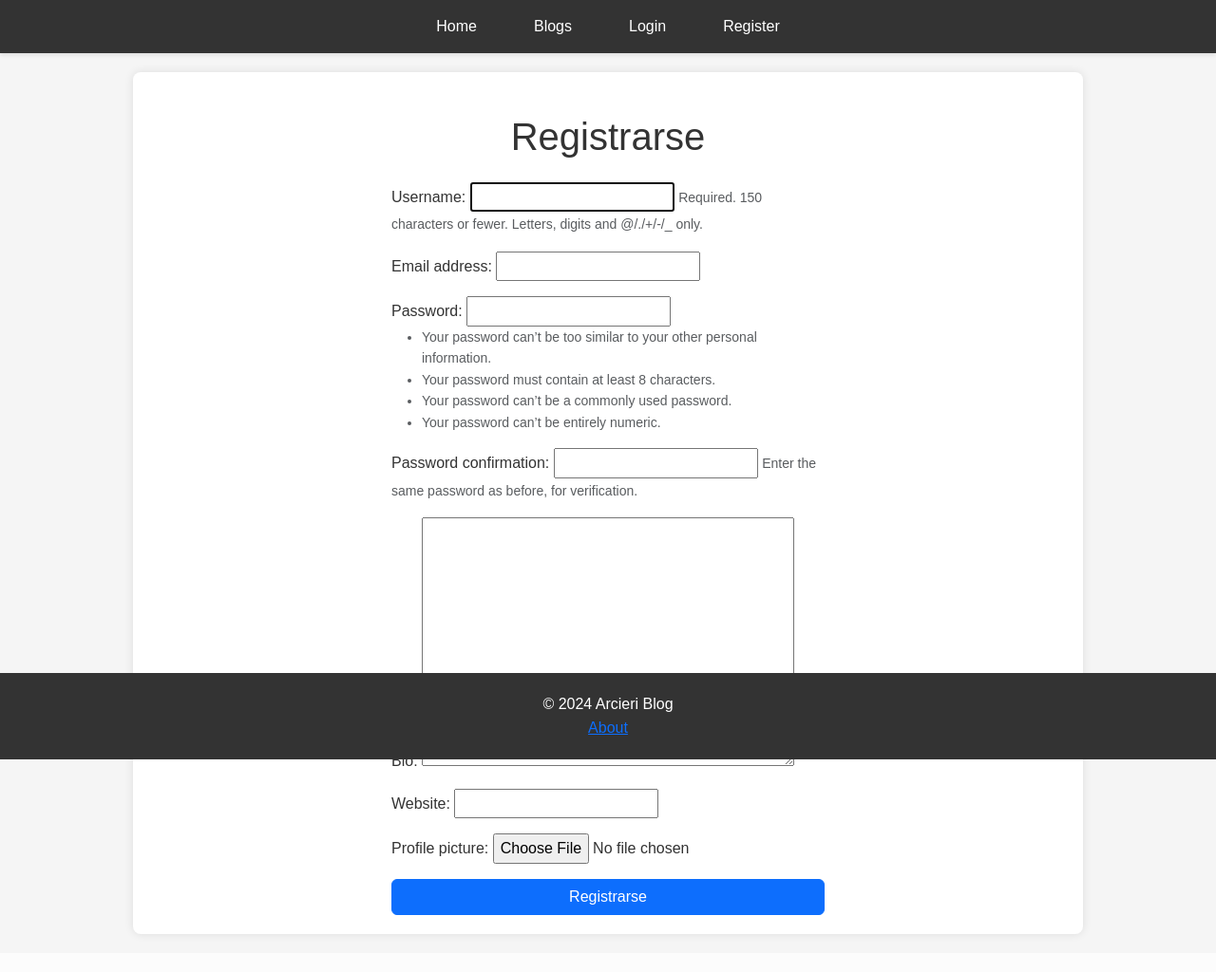
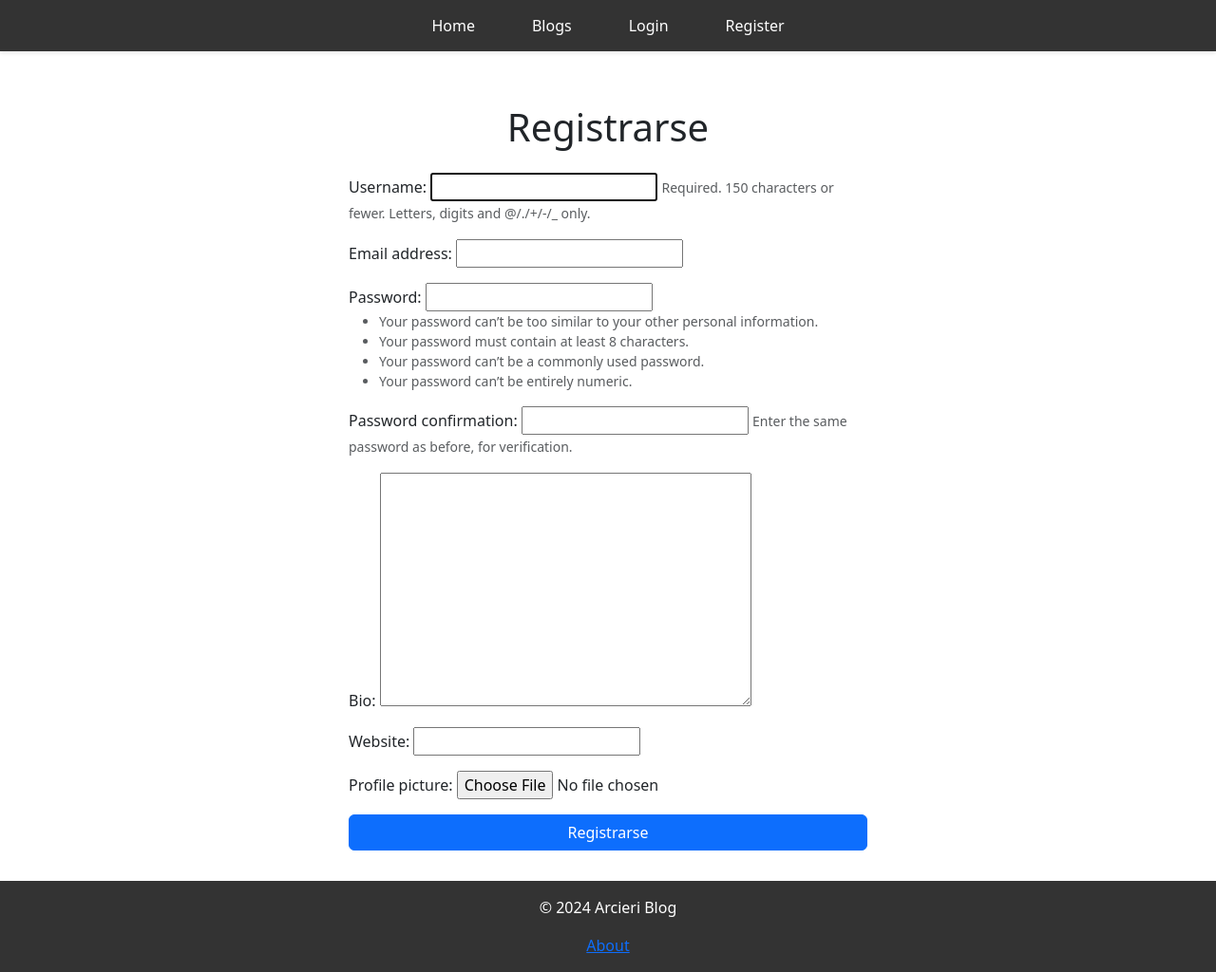
Before and after one commit to Juliet-arcieri/Entrega-Final, a Django app: page /accounts/signup/ in a window 1280 px wide. Shown: the whole page at 95% size. Before the commit the page ends 987 px from the top, so only its background shows below. Run offline with Django 5.2, Linux system fonts and the light colour scheme.

Commit message:
arreglamos el footer

```diff
--- a/blog/templates/blog/base.html
+++ b/blog/templates/blog/base.html
@@ -9,15 +9,7 @@
     <!-- Agregar Bootstrap CSS -->
     <link href="https://cdn.jsdelivr.net/npm/bootstrap@5.3.0/dist/css/bootstrap.min.css" rel="stylesheet">
     <style>
-        body {
-            font-family: 'Arial', sans-serif;
-            margin: 0;
-            padding: 0;
-            background-color: #f5f5f5;
-            color: #333;
-            line-height: 1.6;
-        }
-
+        /* Estilos adicionales específicos para este documento */
         header {
             background-color: #333;
             padding: 15px;
@@ -58,29 +50,7 @@
             display: inline;
         }
 
-        main {
-            max-width: 1000px;
-            margin: 20px auto;
-            padding: 20px;
-            background-color: #fff;
-            border-radius: 8px;
-            box-shadow: 0 0 10px rgba(0, 0, 0, 0.1);
-        }
 
-        footer {
-            text-align: center;
-            padding: 20px;
-            background-color: #333;
-            color: #fff;
-        }
-
-        footer p {
-            margin: 0;
-        }
-
-        footer .btn {
-            margin-top: 10px;
-        }
     </style>
 </head>
 <body>
--- a/blog/templates/blog/home.html
+++ b/blog/templates/blog/home.html
@@ -5,7 +5,7 @@
 
 {% block content %}
     <h1>Bienvenidos al blog de Juli</h1>
-    <p>un espacio para interconectarnos</p>
+    <p>Un espacio para interconectarnos</p>
     <div class="home-image-container">
         <img src="{% static 'images/home_image.png' %}" alt="Home Image">
     </div>
--- a/static/styles/main.css
+++ b/static/styles/main.css
@@ -1,3 +1,4 @@
+/* main.css */
 body {
     font-family: Arial, sans-serif;
     margin: 0;
@@ -40,42 +41,17 @@ footer {
     color: #fff;
     text-align: center;
     padding: 1rem;
-    position: absolute;
-    width: 100%;
-    bottom: 0;
 }
-
-.content-short {
-    overflow: hidden;
-    text-overflow: ellipsis;
-    white-space: nowrap;
-}
-
-.content {
-    position: relative;
-}
-
-.btn-link {
-    padding: 0;
-    font-size: 14px;
-    color: #007bff;
-    text-decoration: none;
-}
-
-.btn-link:hover {
-    text-decoration: underline;
-}
-
 .home-image-container {
-    text-align: center; /* Centra la imagen en su contenedor */
-    margin: 50px 150px; /* Añade margen arriba y abajo */
-    max-width: 100%; /* Asegura que el contenedor no exceda el ancho del contenedor padre */
-    overflow: hidden; /* Oculta cualquier parte de la imagen que se desborde del contenedor */
+    display: flex;
+    justify-content: center;
+    align-items: center;
+    overflow: hidden; /* Para asegurarte de que no haya desplazamiento inesperado */
 }
 
 .home-image-container img {
-    max-width: 100%; /* Asegura que la imagen no exceda el ancho del contenedor */
-    height: auto; /* Mantiene la proporción original de la imagen */
-    display: block; /* Asegura que la imagen se muestre como un bloque */
-    margin: 0 auto; /* Centra la imagen horizontalmente */
+    max-width: 100%;
+    height: auto; /* Mantiene la proporción de la imagen */
+    object-fit: cover; /* Ajusta la imagen para que cubra el contenedor sin distorsión */
+    border-radius: 5px; /* Agrega un poco de borde redondeado */
 }
```
Also changed, not shown: db.sqlite3.
